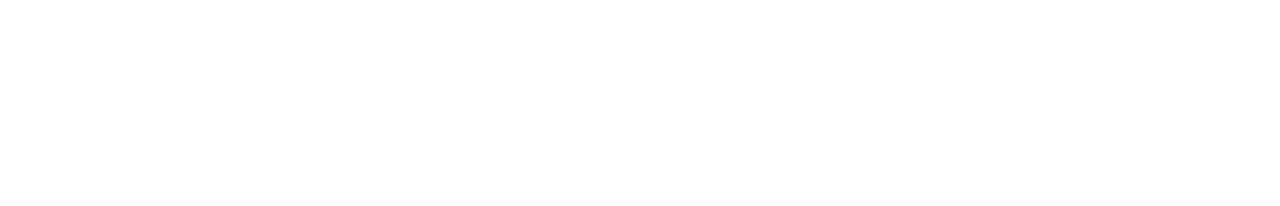
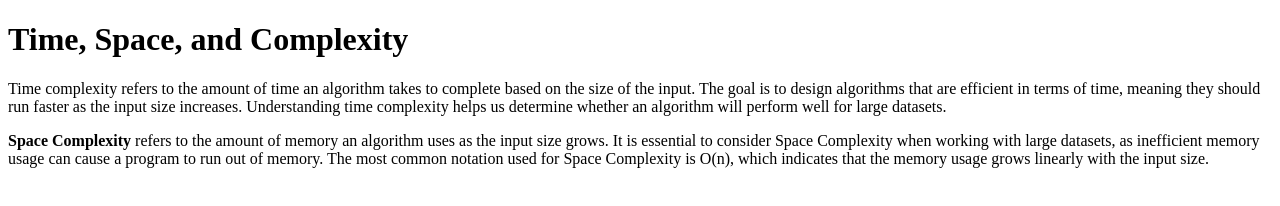
Before and after one commit to acciojob/time-and-space-complexity-anshul-dhomne, a website: page main.html in a window 1280 px wide. Drawn offline with Linux system fonts and the light colour scheme.

Commit message:
created a submission

```diff
--- a/main.html
+++ b/main.html
@@ -1,16 +1,17 @@
 <!DOCTYPE html>
+<html lang="en">
+<head>
+    <meta charset="UTF-8">
+    <meta name="viewport" content="width=device-width, initial-scale=1.0">
+    <title>Time and Space Complexity</title>
+</head>
+<body>
 
-<html>
+    <h1>Time, Space, and Complexity</h1>
 
-<head>
-	<link rel="stylesheet" href="styles.css">
-</head>
+    <p>Time complexity refers to the amount of time an algorithm takes to complete based on the size of the input. The goal is to design algorithms that are efficient in terms of time, meaning they should run faster as the input size increases. Understanding time complexity helps us determine whether an algorithm will perform well for large datasets.</p>
 
-<body>
-	<!-- the entire body must be written by student -->
-    <script type="text/javascript" src="./script.js">
-</script>
+    <p><b>Space Complexity</b> refers to the amount of memory an algorithm uses as the input size grows. It is essential to consider Space Complexity when working with large datasets, as inefficient memory usage can cause a program to run out of memory. The most common notation used for Space Complexity is O(n), which indicates that the memory usage grows linearly with the input size.</p>
 
 </body>
-
 </html>
```
